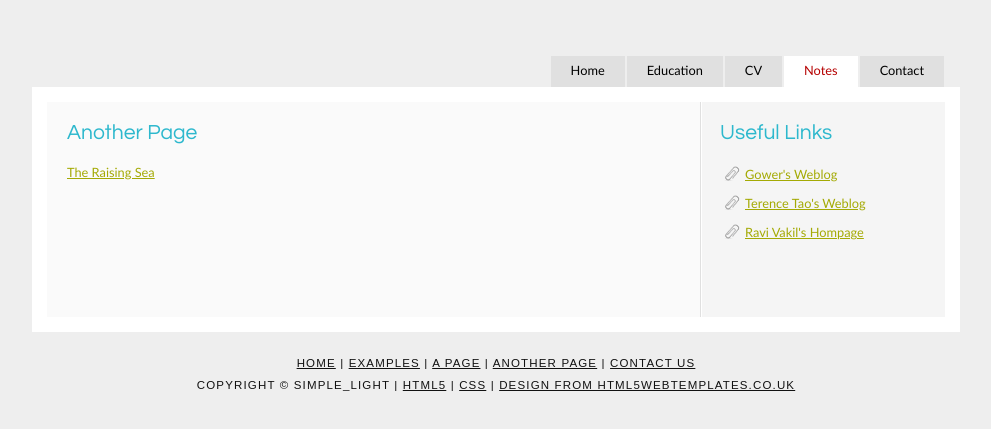
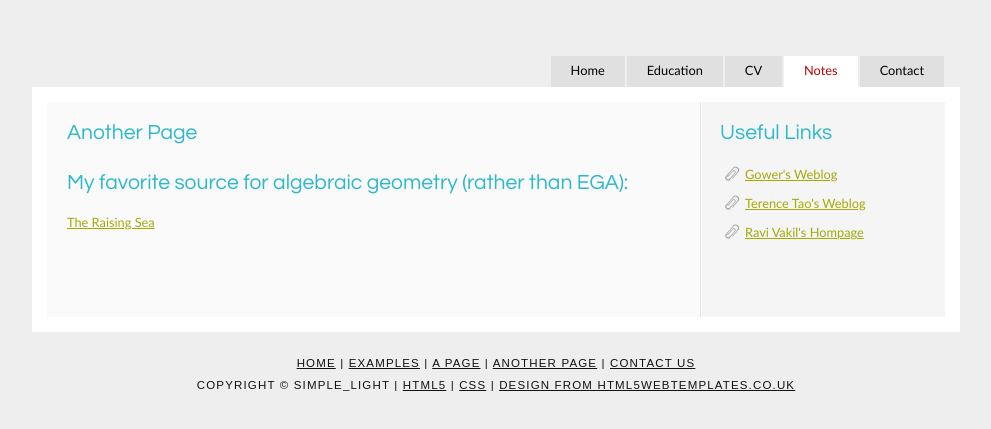
Before and after one commit to momasamdi/momasamditest.github.io, a plain HTML site: page another_page.html in a window 1280 px wide. Shown: the part 83-512 px from the top of the page, without its empty margins (144-1135 px from the left). Drawn offline with Linux system fonts and the light colour scheme.

Commit message:
Update another_page.html

```diff
--- a/another_page.html
+++ b/another_page.html
@@ -52,6 +52,7 @@
       <div id="content">
         <h1>Another Page</h1>
       </div>
+        <h3>My favorite source for algebraic geometry (rather than EGA):</h3>
         <p><a href="notes/Foundations of Algebraic Geometry-Ravi Vakil.pdf">The Raising Sea</a></p>
       </div>
     <div id="footer">
```
